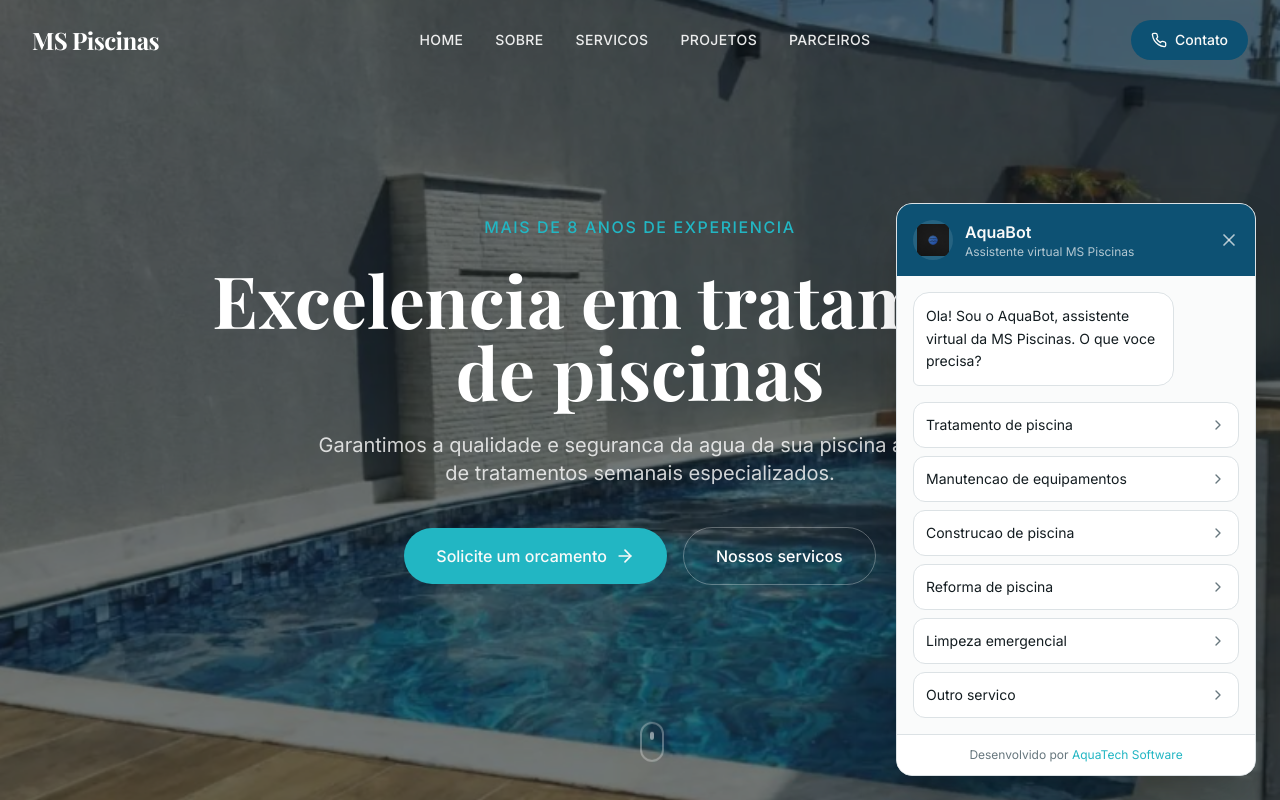
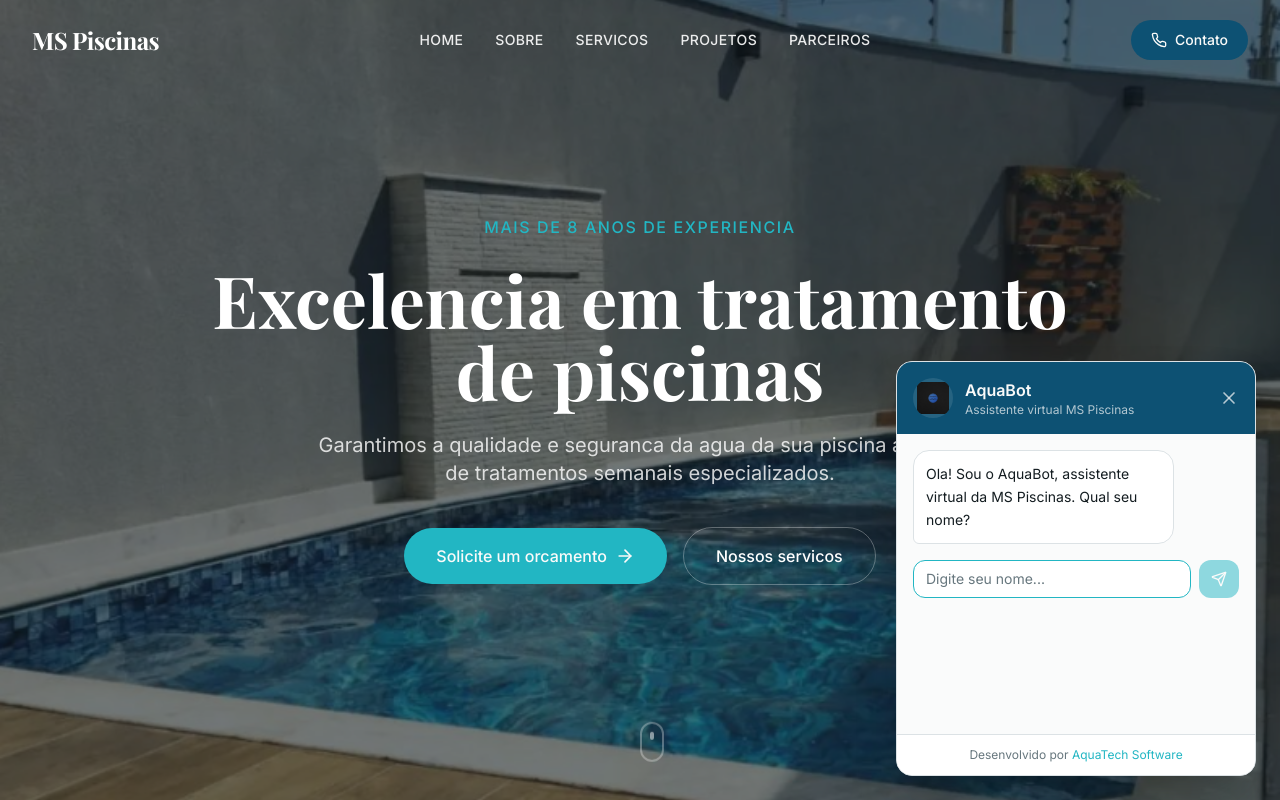
Before and after one commit to matheusfesantos/ms_pisicinas, a Next.js app: page / in a window 1280 px wide. Both pictures are taken after a click on the button "AquaBot". Shown: the top 800 px of the page. Built offline with nearby package versions, Linux system fonts and the light colour scheme; a web font is replaced by a local one.

Commit message:
feat: update AquaBot with new services and cities
Add new services and cities, and include client name field.

Co-authored-by: Matheus Ferreira <173699441+matheusfesantos@users.noreply.github.com>

```diff
--- a/components/AquaBot.tsx
+++ b/components/AquaBot.tsx
@@ -10,46 +10,42 @@ interface Message {
 }
 
 interface FormData {
+  nome: string
   servico: string
   cidade: string
-  horario: string
   tamanho: string
   estilo: string
+  horario: string
 }
 
 const QUESTIONS = [
   {
+    id: "nome",
+    question: "Ola! Sou o AquaBot, assistente virtual da MS Piscinas. Qual seu nome?",
+    options: [],
+    isTextInput: true,
+  },
+  {
     id: "servico",
-    question: "Ola! Sou o AquaBot, assistente virtual da MS Piscinas. O que voce precisa?",
+    question: "Prazer! Qual servico voce precisa?",
     options: [
-      "Tratamento de piscina",
+      "Tratamento de agua da piscina",
+      "Instalacao de gerador de cloro",
+      "Recuperacao de agua da piscina",
       "Manutencao de equipamentos",
       "Construcao de piscina",
-      "Reforma de piscina",
-      "Limpeza emergencial",
       "Outro servico",
     ],
   },
   {
     id: "cidade",
-    question: "Otimo! Em qual cidade voce mora?",
+    question: "Em qual cidade voce mora?",
     options: [
-      "Campinas - SP",
-      "Valinhos - SP",
-      "Vinhedo - SP",
-      "Indaiatuba - SP",
-      "Jundiai - SP",
+      "Limeira",
+      "Piracicaba",
+      "Campinas",
+      "Santa Barbara",
       "Outra cidade",
-    ],
-  },
-  {
-    id: "horario",
-    question: "Qual o melhor horario para atendimento?",
-    options: [
-      "Manha (8h - 12h)",
-      "Tarde (12h - 18h)",
-      "Qualquer horario",
-      "Somente finais de semana",
     ],
   },
   {
@@ -74,6 +70,16 @@ const QUESTIONS = [
       "Nao sei informar",
     ],
   },
+  {
+    id: "horario",
+    question: "Qual o melhor horario para atendimento?",
+    options: [
+      "Manha (8h - 12h)",
+      "Tarde (12h - 18h)",
+      "Qualquer horario",
+      "Somente finais de semana",
+    ],
+  },
 ]
 
 export default function AquaBot() {
@@ -83,12 +89,14 @@ export default function AquaBot() {
     { type: "bot", content: QUESTIONS[0].question },
   ])
   const [formData, setFormData] = useState<FormData>({
+    nome: "",
     servico: "",
     cidade: "",
-    horario: "",
     tamanho: "",
     estilo: "",
+    horario: "",
   })
+  const [textInput, setTextInput] = useState("")
   const [isComplete, setIsComplete] = useState(false)
 
   const handleOptionClick = (option: string) => {
@@ -102,6 +110,47 @@ export default function AquaBot() {
       ...prev,
       [currentQuestion.id]: option,
     }))
+
+    setTextInput("")
+
+    // Move to next step or complete
+    if (currentStep < QUESTIONS.length - 1) {
+      setTimeout(() => {
+        setMessages((prev) => [
+          ...prev,
+          { type: "bot", content: QUESTIONS[currentStep + 1].question },
+        ])
+        setCurrentStep((prev) => prev + 1)
+      }, 500)
+    } else {
+      setTimeout(() => {
+        setMessages((prev) => [
+          ...prev,
+          {
+            type: "bot",
+            content: "Perfeito! Preparei um resumo do seu atendimento. Clique no botao abaixo para enviar pelo WhatsApp.",
+          },
+        ])
+        setIsComplete(true)
+      }, 500)
+    }
+  }
+
+  const handleTextSubmit = () => {
+    if (!textInput.trim()) return
+
+    const currentQuestion = QUESTIONS[currentStep]
+
+    // Add user message
+    setMessages((prev) => [...prev, { type: "user", content: textInput }])
+
+    // Update form data
+    setFormData((prev) => ({
+      ...prev,
+      [currentQuestion.id]: textInput,
+    }))
+
+    setTextInput("")
 
     // Move to next step or complete
     if (currentStep < QUESTIONS.length - 1) {
@@ -127,14 +176,14 @@ export default function AquaBot() {
   }
 
   const generateWhatsAppMessage = () => {
-    const message = `Ola! Vim pelo site da MS Piscinas.
+    const message = `Ola! Meu nome eh ${formData.nome}. Vim pelo site da MS Piscinas.
 
 *Resumo do atendimento:*
 - Servico: ${formData.servico}
 - Cidade: ${formData.cidade}
-- Horario preferido: ${formData.horario}
 - Tamanho da piscina: ${formData.tamanho}
 - Tipo da piscina: ${formData.estilo}
+- Horario preferido: ${formData.horario}
 
 Aguardo retorno!`
 
@@ -146,12 +195,14 @@ Aguardo retorno!`
     setCurrentStep(0)
     setMessages([{ type: "bot", content: QUESTIONS[0].question }])
     setFormData({
+      nome: "",
       servico: "",
       cidade: "",
-      horario: "",
       tamanho: "",
       estilo: "",
+      horario: "",
     })
+    setTextInput("")
     setIsComplete(false)
   }
 
@@ -222,7 +273,31 @@ Aguardo retorno!`
             {/* Options */}
             {!isComplete && (
               <div className="space-y-2">
-                {QUESTIONS[currentStep].options.map((option, index) => (
+                {QUESTIONS[currentStep].isTextInput ? (
+                  <div className="flex gap-2">
+                    <input
+                      type="text"
+                      value={textInput}
+                      onChange={(e) => setTextInput(e.target.value)}
+                      onKeyPress={(e) => {
+                        if (e.key === "Enter") {
+                          handleTextSubmit()
+                        }
+                      }}
+                      placeholder="Digite seu nome..."
+                      className="flex-1 px-3 py-2 bg-card border border-border rounded-xl text-sm text-foreground placeholder-muted-foreground focus:outline-none focus:border-accent transition-colors"
+                      autoFocus
+                    />
+                    <button
+                      onClick={handleTextSubmit}
+                      disabled={!textInput.trim()}
+                      className="px-3 py-2 bg-accent text-accent-foreground rounded-xl text-sm font-medium hover:opacity-90 transition-opacity disabled:opacity-50 disabled:cursor-not-allowed"
+                    >
+                      <Send className="w-4 h-4" />
+                    </button>
+                  </div>
+                ) : (
+                  QUESTIONS[currentStep].options.map((option, index) => (
                     <button
                       key={index}
                       onClick={() => handleOptionClick(option)}
@@ -231,7 +306,8 @@ Aguardo retorno!`
                       <span>{option}</span>
                       <ChevronRight className="w-4 h-4 text-muted-foreground group-hover:text-accent transition-colors" />
                     </button>
-                ))}
+                  ))
+                )}
               </div>
             )}
 
@@ -244,6 +320,10 @@ Aguardo retorno!`
                   </h4>
                   <ul className="space-y-2 text-sm text-muted-foreground">
                     <li>
+                      <span className="text-foreground">Nome:</span>{" "}
+                      {formData.nome}
+                    </li>
+                    <li>
                       <span className="text-foreground">Servico:</span>{" "}
                       {formData.servico}
                     </li>
@@ -252,16 +332,16 @@ Aguardo retorno!`
                       {formData.cidade}
                     </li>
                     <li>
-                      <span className="text-foreground">Horario:</span>{" "}
-                      {formData.horario}
-                    </li>
-                    <li>
                       <span className="text-foreground">Tamanho:</span>{" "}
                       {formData.tamanho}
                     </li>
                     <li>
                       <span className="text-foreground">Tipo:</span>{" "}
                       {formData.estilo}
+                    </li>
+                    <li>
+                      <span className="text-foreground">Horario:</span>{" "}
+                      {formData.horario}
                     </li>
                   </ul>
                 </div>
```
Lines whose indentation alone changed are shown as unchanged.
